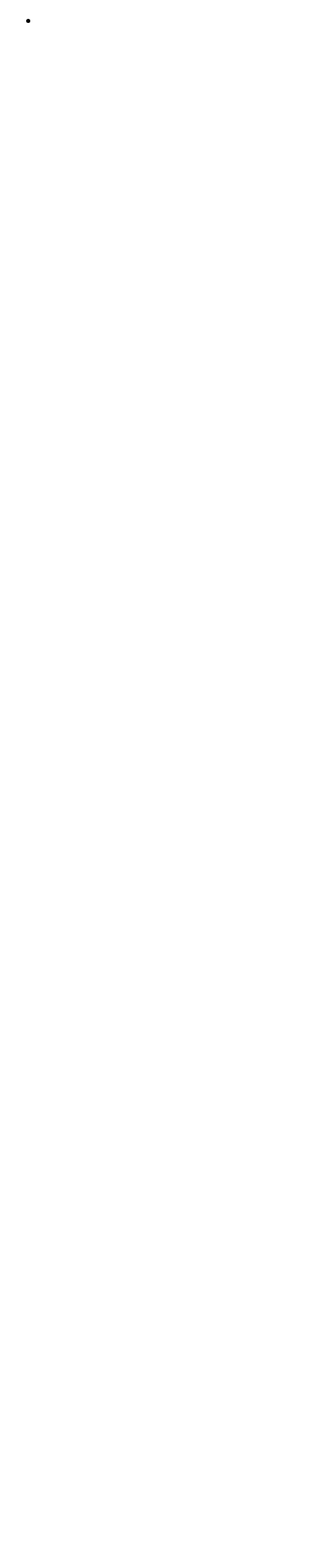
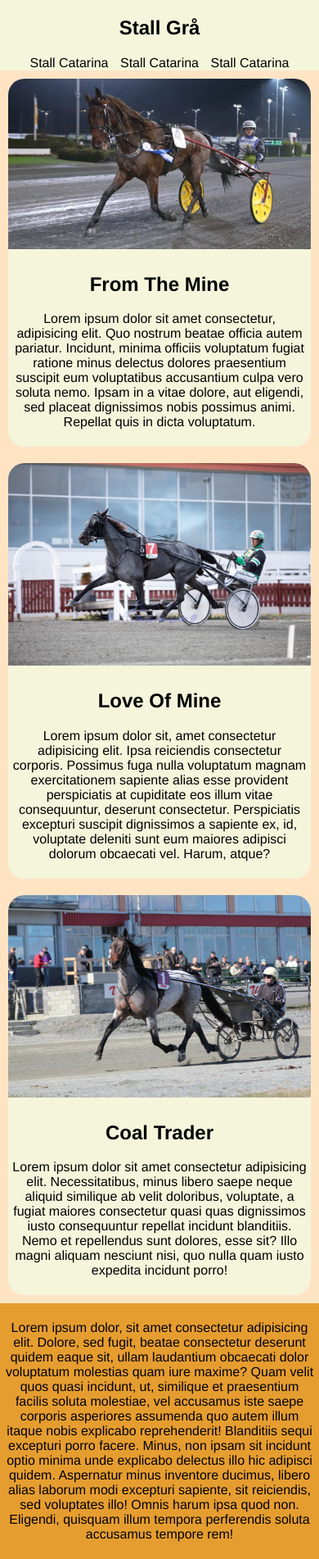
Before and after one commit to FrankNorq/BootCampSlutuppgift, a plain HTML site: page index.html in a window 390 px wide. Shown: the whole page at 82% size. Before the commit the page ends 844 px from the top, so only its background shows below. Drawn offline with Linux system fonts and the light colour scheme.

Commit message:
På gång att göra min layout med mediaqueries.

```diff
--- a/index.html
+++ b/index.html
@@ -11,18 +11,69 @@
 <body>
     <header>
         <nav>
+            <h1>Stall Grå</h1>
             <ul>
-                <li></li>
+                <li><a href=""></a>Stall Catarina</li>
+                <li><a href=""></a>Stall Catarina</li>
+                <li><a href=""></a>Stall Catarina</li>
+
             </ul>
         </nav>
     </header>
     <main>
-        <section>
+        <section class="section1">
+            <img src="from-the-mine-segerdefilering-2.webp" alt="Hästen From the mine segerdefilerar">
+            <article>
+                <h2>From The Mine</h2>
+                <p>Lorem ipsum dolor sit amet consectetur, adipisicing elit. Quo nostrum beatae officia autem pariatur.
+                    Incidunt, minima officiis voluptatum fugiat ratione minus delectus dolores praesentium suscipit eum
+                    voluptatibus accusantium culpa vero soluta nemo. Ipsam in a vitae dolore, aut eligendi, sed placeat
+                    dignissimos nobis possimus animi. Repellat quis in dicta voluptatum.</p>
+            </article>
+        </section>
+        <section class="section2">
+            <img src="Love of mine.jpg" alt="Hästen Love Of Mine värmer upp inför tävling">
+            <article>
+                <h2>Love Of Mine</h2>
+                <p>Lorem ipsum dolor sit, amet consectetur adipisicing elit. Ipsa reiciendis consectetur corporis.
+                    Possimus
+                    fuga nulla voluptatum magnam exercitationem sapiente alias esse provident perspiciatis at cupiditate
+                    eos
+                    illum vitae consequuntur, deserunt consectetur. Perspiciatis excepturi suscipit dignissimos a
+                    sapiente
+                    ex, id, voluptate deleniti sunt eum maiores adipisci dolorum obcaecati vel. Harum, atque?</p>
+            </article>
+        </section>
 
+        <section class="section3">
+            <img src="Coal trader.jpg" alt="Hästen Coal Trader värmer upp inför lopp">
+            <article>
+                <h2>Coal Trader</h2>
+                <p>Lorem ipsum dolor sit amet consectetur adipisicing elit. Necessitatibus, minus libero saepe neque
+                    aliquid
+                    similique ab velit doloribus, voluptate, a fugiat maiores consectetur quasi quas dignissimos iusto
+                    consequuntur repellat incidunt blanditiis. Nemo et repellendus sunt dolores, esse sit? Illo magni
+                    aliquam nesciunt nisi, quo nulla quam iusto expedita incidunt porro!</p>
+            </article>
         </section>
+        <aside>
+            <article>
+                <p>Lorem ipsum dolor, sit amet consectetur adipisicing elit. Dolore, sed fugit, beatae consectetur
+                    deserunt quidem eaque sit, ullam laudantium obcaecati dolor voluptatum molestias quam iure maxime?
+                    Quam velit quos quasi incidunt, ut, similique et praesentium facilis soluta molestiae, vel accusamus
+                    iste saepe corporis asperiores assumenda quo autem illum itaque nobis explicabo reprehenderit!
+                    Blanditiis sequi excepturi porro facere. Minus, non ipsam sit incidunt optio minima unde explicabo
+                    delectus illo hic adipisci quidem. Aspernatur minus inventore ducimus, libero alias laborum modi
+                    excepturi sapiente, sit reiciendis, sed voluptates illo! Omnis harum ipsa quod non. Eligendi,
+                    quisquam illum tempora perferendis soluta accusamus tempore rem!</p>
+            </article>
+
+        </aside>
+
     </main>
 
     <footer>
+
 
     </footer>
 
--- a/styles.css
+++ b/styles.css
@@ -0,0 +1,107 @@
+body {
+    font-family: 'Franklin Gothic Medium', 'Arial Narrow', Arial, sans-serif;
+    margin: 0;
+    padding: 0;
+    text-align: center;
+
+}
+
+/* all kod för header  */
+header {
+    background-color: beige;
+    display: flex;
+    justify-content: center;
+}
+
+header nav {}
+
+header ul {
+    margin: 0;
+    padding: 0;
+}
+
+header li {
+    display: inline;
+    margin: 5px;
+}
+
+header a {}
+
+/* slutkodat med header */
+main {
+    background-color: bisque;
+    display: grid;
+}
+
+section {
+    background-color: beige;
+    margin: 10px;
+    border-radius: 20px;
+
+
+}
+
+
+main img {
+    height: auto;
+    width: 100%;
+    border-top-right-radius: 20px;
+    border-top-left-radius: 20px;
+}
+
+main article {
+    padding: 5px;
+
+
+
+}
+
+aside {
+    background-color: rgb(230, 157, 48);
+}
+
+
+@media (min-width:864px) {
+    main {
+        grid-template-columns: repeat(2, 1fr);
+        grid-template-rows: repeat(2, 1fr);
+    }
+
+    .section1 {
+        grid-column: 1/3;
+    }
+
+    aside {
+        grid-column: 1/3;
+    }
+}
+
+
+@media (min-width:1440px) {
+    main {
+        grid-template-columns: repeat(5, 1fr);
+    }
+
+    .section1 {
+        grid-column: 1/5;
+    }
+
+
+
+    aside {
+        grid-column: 5/6;
+        grid-row: 1/3;
+    }
+
+    .section2 {
+        grid-column: 1/3;
+    }
+
+    .section3 {
+        grid-column: 3/5;
+    }
+
+    aside p {}
+
+
+}
```
Also changed, not shown: Coal trader.jpg (added), FTM1.jpg (added), FTM2.jpg (added), Love of mine.jpg (added), from-the-mine-segerdefilering-2.webp (added), rahoo0k2b8utkidx6xbq.jpg (added), thumbnail_From The Mine.jpg (added), tränare.jpg (added).
